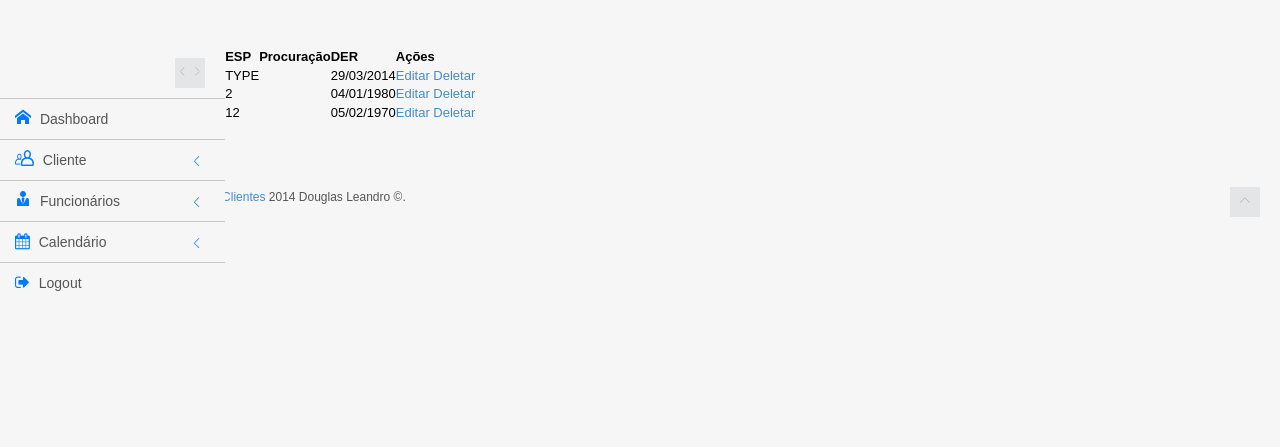
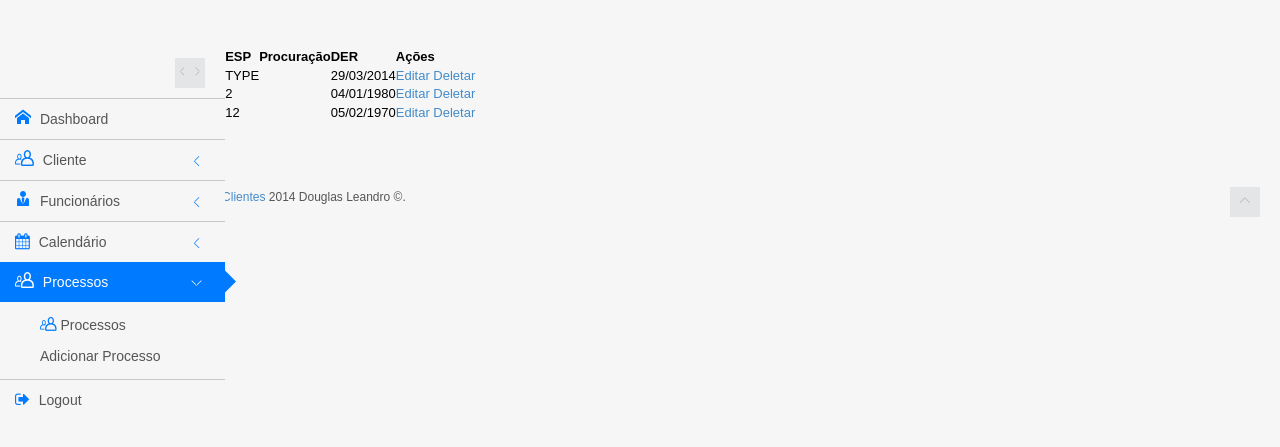
Before and after one commit to dough14/ope-advocacia, a CodeIgniter app: page /ope-advocacia/index.php/lawsuit/index in a window 1280 px wide. Shown: the top 447 px of the page. Run offline with CodeIgniter, Linux system fonts and the light colour scheme; data that the repository does not hold is empty; some libraries are stand-ins or nearby versions.

Commit message:
merge results @TODO change lawsuit icon

```diff
--- a/application/views/template/menu.php
+++ b/application/views/template/menu.php
@@ -26,6 +26,12 @@ $menus = array(
         'label'=>'Calendário',
         'icon'  =>'fa fa-calendar',
         'childs'=> array ('add' => array('url' => 'calendar/add', 'label' => 'Adicionar Evento')),
+    ),
+    'lawsuit'   => array(
+        'url'   =>'lawsuit',
+        'label' =>'Processos',
+        'icon'  =>'clip-users-3',
+        'childs'=> array ('add' => array('url' => 'lawsuit/add', 'label' => 'Adicionar Processo'))
     ),
     'logout' => array('url'=>'login/logout', 'label'=>'Logout','icon' =>'fa fa-sign-out',),
 );
```
